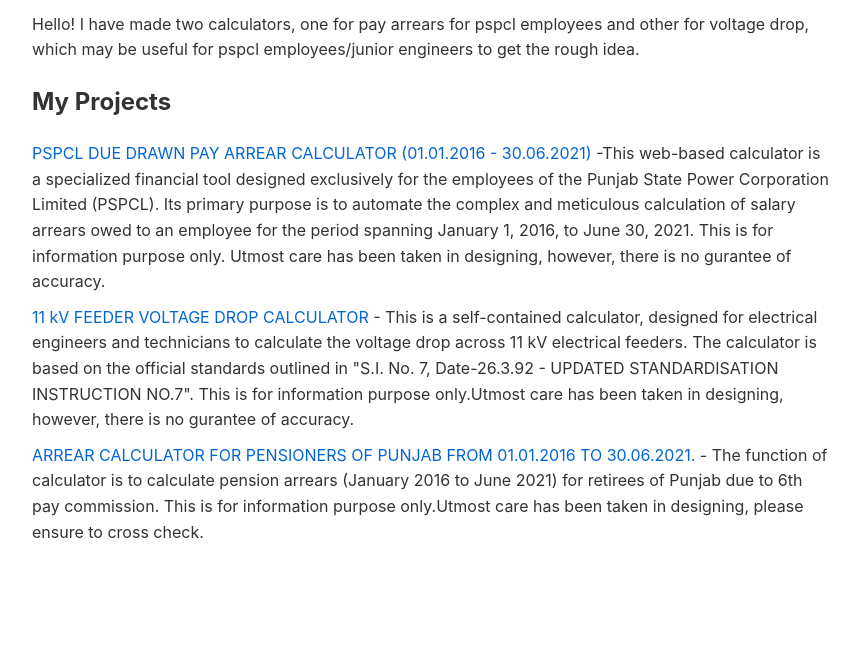
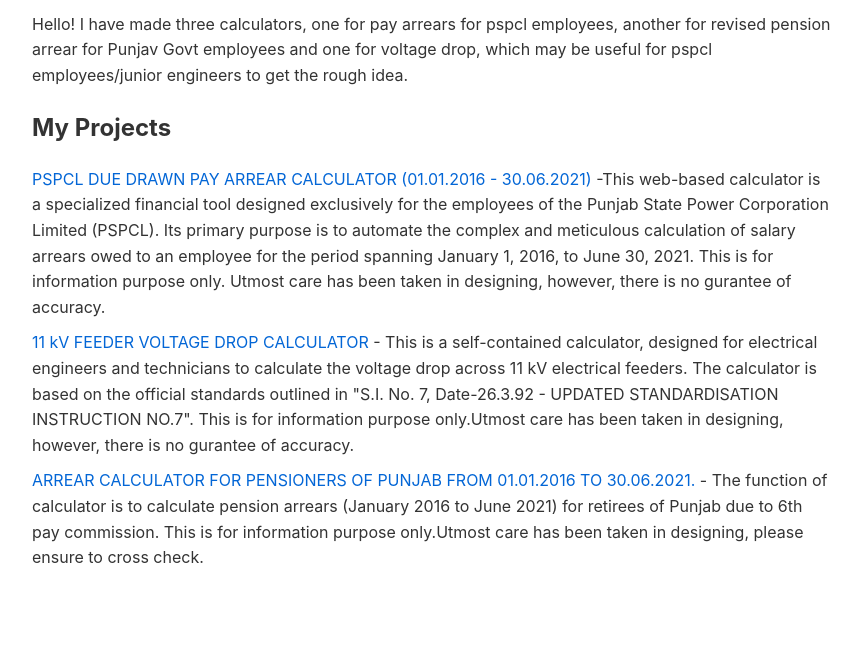
Before and after one commit to Singh000Ranjit/singh000ranjit.github.io, a plain HTML site: page index.html in a window 1280 px wide. Shown: the part 152-800 px from the top of the page, without its empty margins (208-1069 px from the left). Drawn offline with Linux system fonts and the light colour scheme.

Commit message:
Update index.html

```diff
--- a/index.html
+++ b/index.html
@@ -25,7 +25,7 @@
     <h1>WELCOME TO MY HOMEPAGE OF USEFUL CALCULATORS </h1>
 
     <p>
-        Hello! I have made two calculators, one for pay arrears for pspcl employees and other for voltage drop, which may be useful for pspcl employees/junior engineers to get the rough idea.
+        Hello! I have made three calculators, one for pay arrears for pspcl employees, another for revised pension arrear for Punjav Govt employees and one for voltage drop, which may be useful for pspcl employees/junior engineers to get the rough idea.
     </p>
 
     <h2>My Projects</h2>
```
